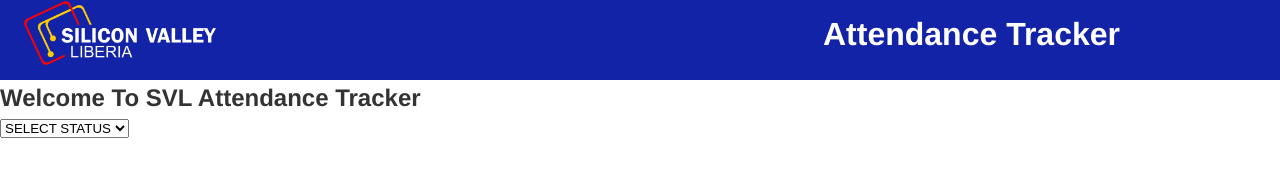
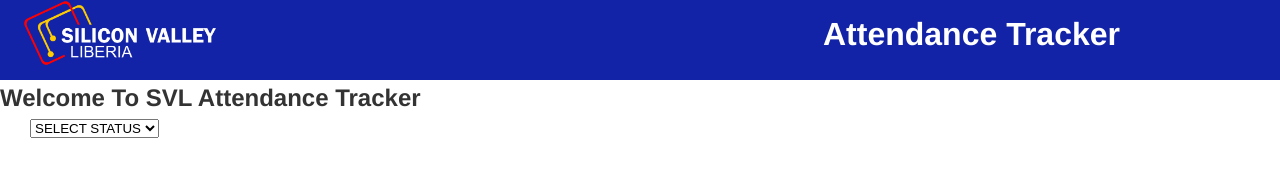
Before and after one commit to nimely111/Attendance-App, a plain HTML site: page index.html in a window 1280 px wide. Drawn offline with Linux system fonts and the light colour scheme.

Commit message:
rename class grid to welcome, and added demications for various sections in the css

```diff
--- a/index.html
+++ b/index.html
@@ -23,14 +23,13 @@
     <!-- welcome -->
     <section>
         <h1>Welcome To SVL Attendance Tracker</h1>
-        <div class="grid">
+        <div class="title-header welcome">
             <form action="">
                 <label for="options">
                     <select name="status" id="">
                         <option value="Select status">SELECT STATUS</option>
                         <option value="Select status">STAFF</option>
                         <option value="Select status">STUDENT</option>
-
                     </select>
                 </label>
             </form>
```
Also changed, not shown: style.css (+7 -0 lines).
